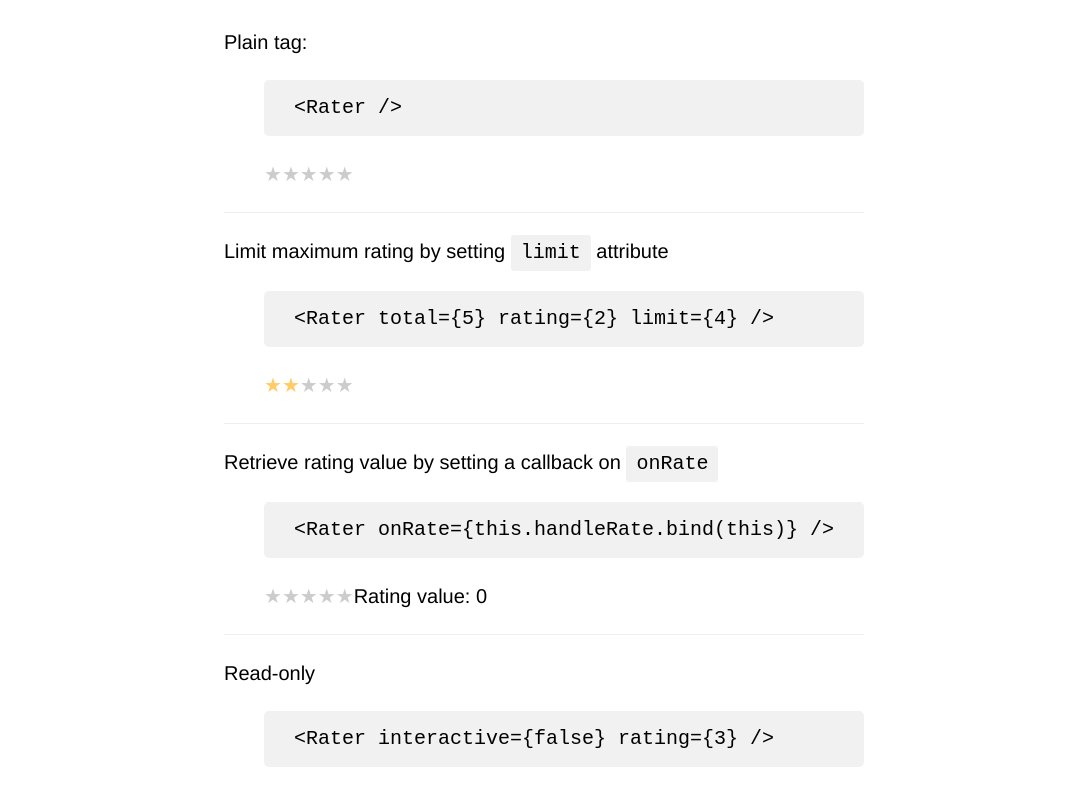
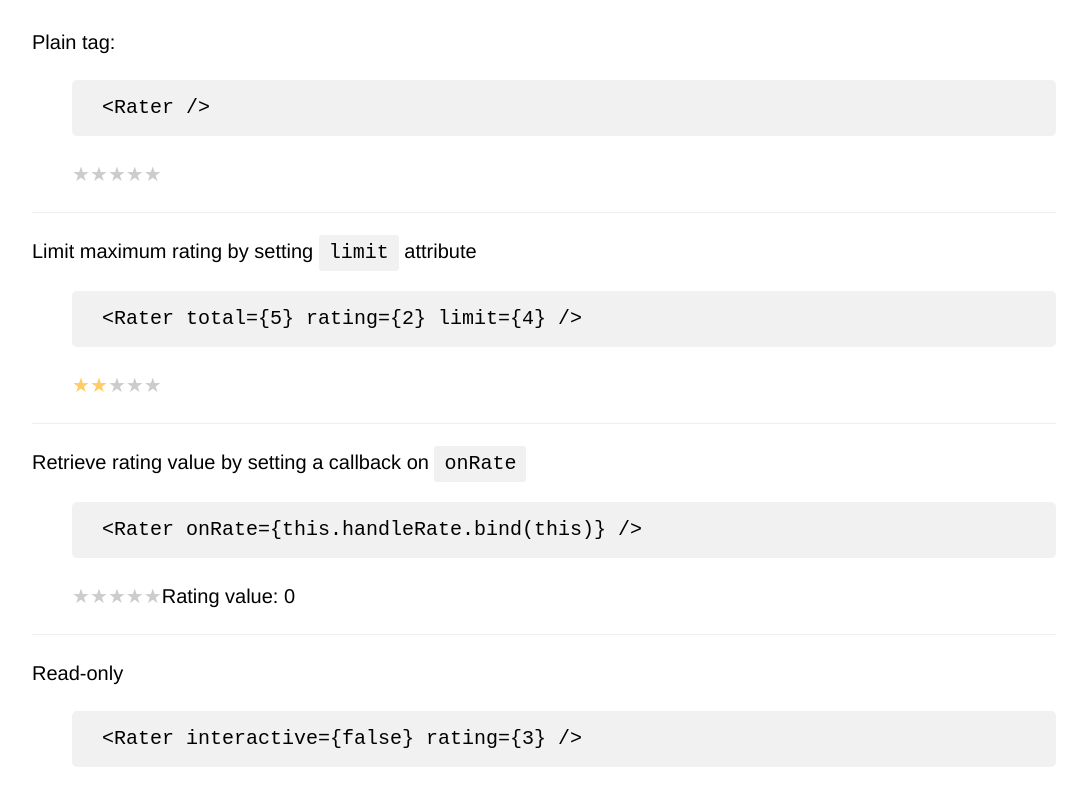
Before and after one commit to NdYAG/react-rater, a website: page example/index.html in a window 1280 px wide. Shown: the part 102-891 px from the top of the page, without its empty margins (96-1183 px from the left). Drawn offline with Linux system fonts and the light colour scheme.

Commit message:
update style for example

```diff
--- a/example/index.scss
+++ b/example/index.scss
@@ -15,10 +15,7 @@ html {
 body {
   font: 20px/1.8 'Helvetica Nenu', Helvetica, sans-serif;
   min-height: 100%;
-  display: flex;
-  flex-direction: column;
-  justify-content: center;
-  align-items: center;
+  margin: 0 10vw;
 }
 
 dd + dt {
@@ -38,6 +35,7 @@ pre {
   background: #f1f1f1;
   border-radius: 5px;
   padding: 10px 20px;
+  overflow: auto;
   code {
     background: transparent;
   }
```
Also changed, not shown: example/build.css.
